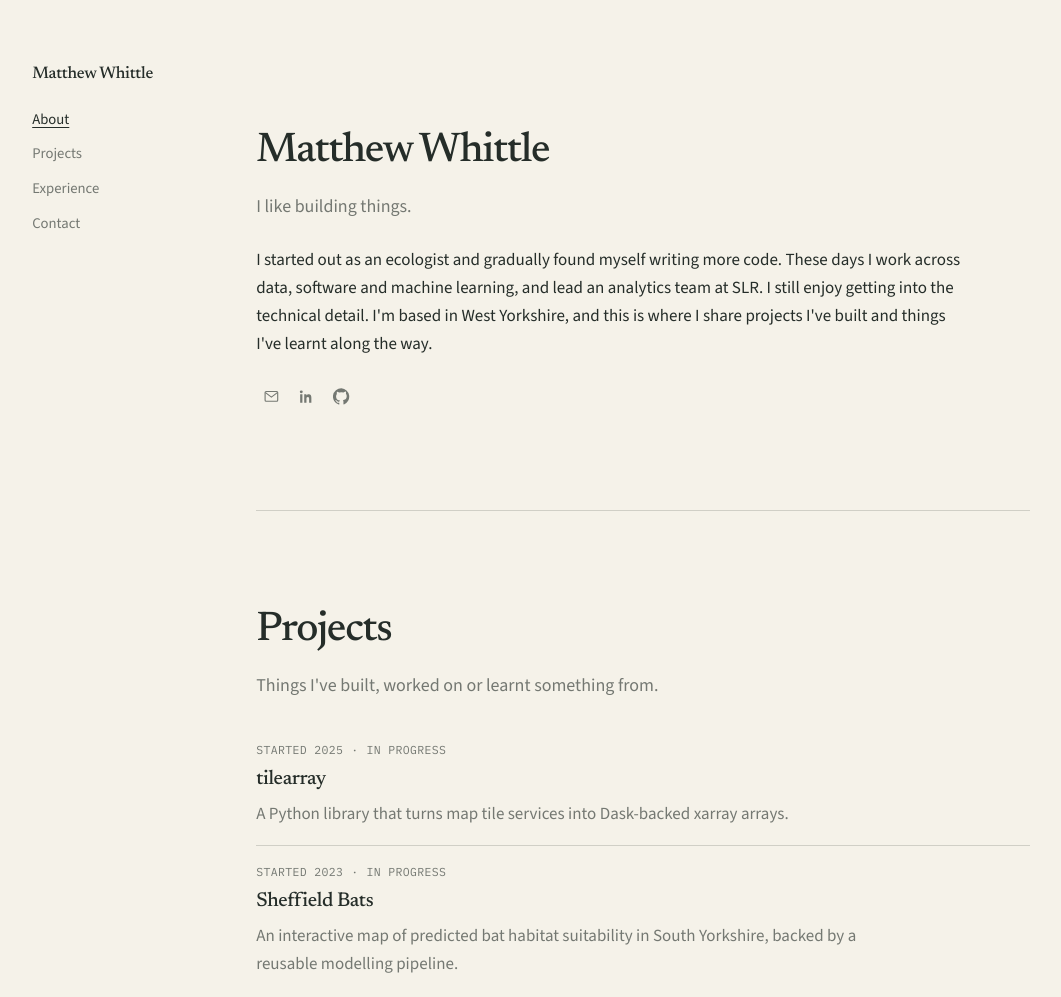
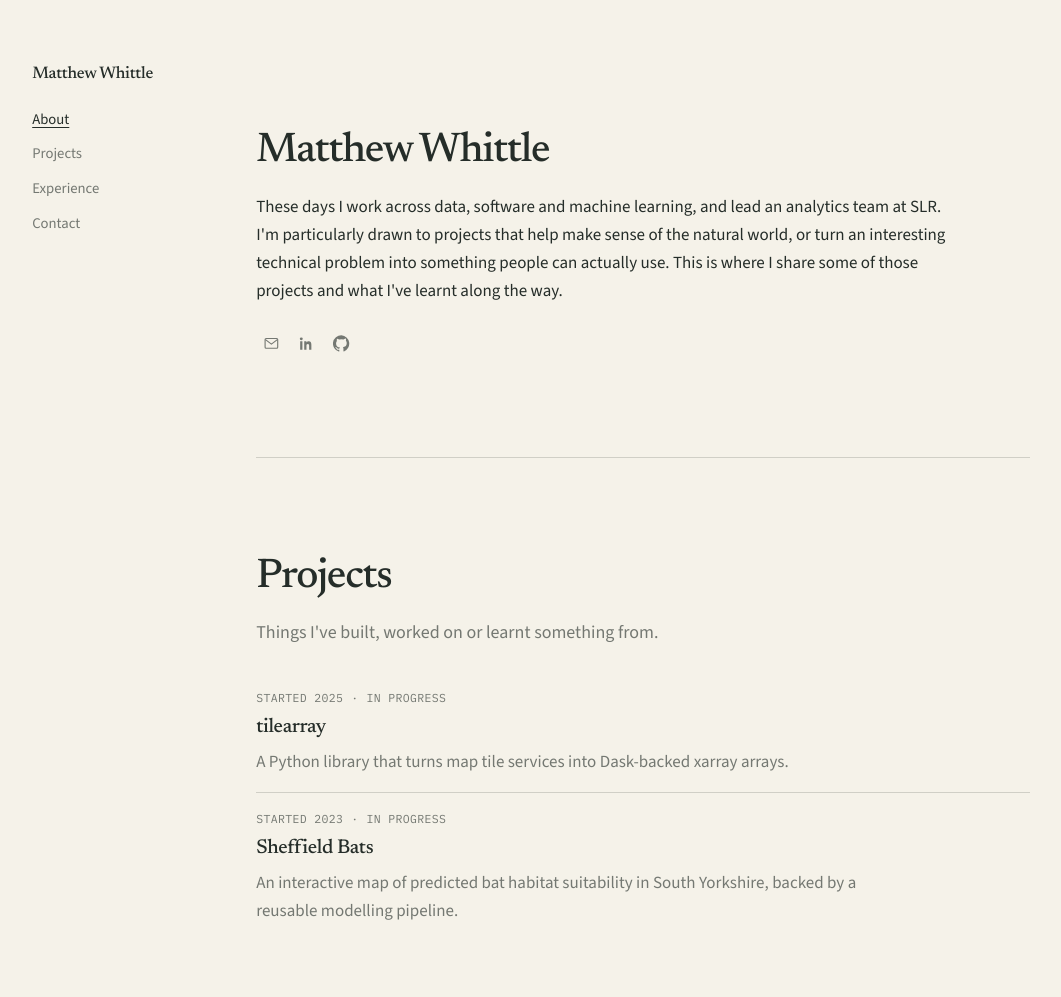
Before and after one commit to MatthewJWhittle/MatthewJWhittle.github.io, an Astro site: page / in a window 1280 px wide. Shown: the top 997 px of the page, without its empty margins (109-1170 px from the left). Built offline with nearby package versions, Linux system fonts and the light colour scheme; Astro itself is replaced by a stand-in of ours.

Commit message:
Simplify homepage introduction and remove tagline

```diff
--- a/src/data/site.ts
+++ b/src/data/site.ts
@@ -8,9 +8,8 @@ export const site = {
   github: 'https://github.com/MatthewJWhittle',
   linkedin: 'https://www.linkedin.com/in/matthewjwhittle/',
   location: 'West Yorkshire, UK',
-  headline: 'I like building things.',
   about:
-    "I started out as an ecologist and gradually found myself writing more code. These days I work across data, software and machine learning, and lead an analytics team at SLR. I still enjoy getting into the technical detail. I'm based in West Yorkshire, and this is where I share projects I've built and things I've learnt along the way.",
+    "These days I work across data, software and machine learning, and lead an analytics team at SLR. I'm particularly drawn to projects that help make sense of the natural world, or turn an interesting technical problem into something people can actually use. This is where I share some of those projects and what I've learnt along the way.",
   /**
    * Full role chronology from Notion Master CV (career chronology).
    * startLabel = when the role began (no end dates in the UI).
--- a/src/pages/index.astro
+++ b/src/pages/index.astro
@@ -21,7 +21,6 @@ const showAllWork = allWork.length > TEASER_CAP;
     <main id="main" class="shell__main">
       <section id="about" class="block" aria-labelledby="about-heading">
         <h1 id="about-heading" class="block__title">{site.name}</h1>
-        <p class="block__lede">{site.headline}</p>
         <div class="prose">
           <p>{site.about}</p>
         </div>
```
